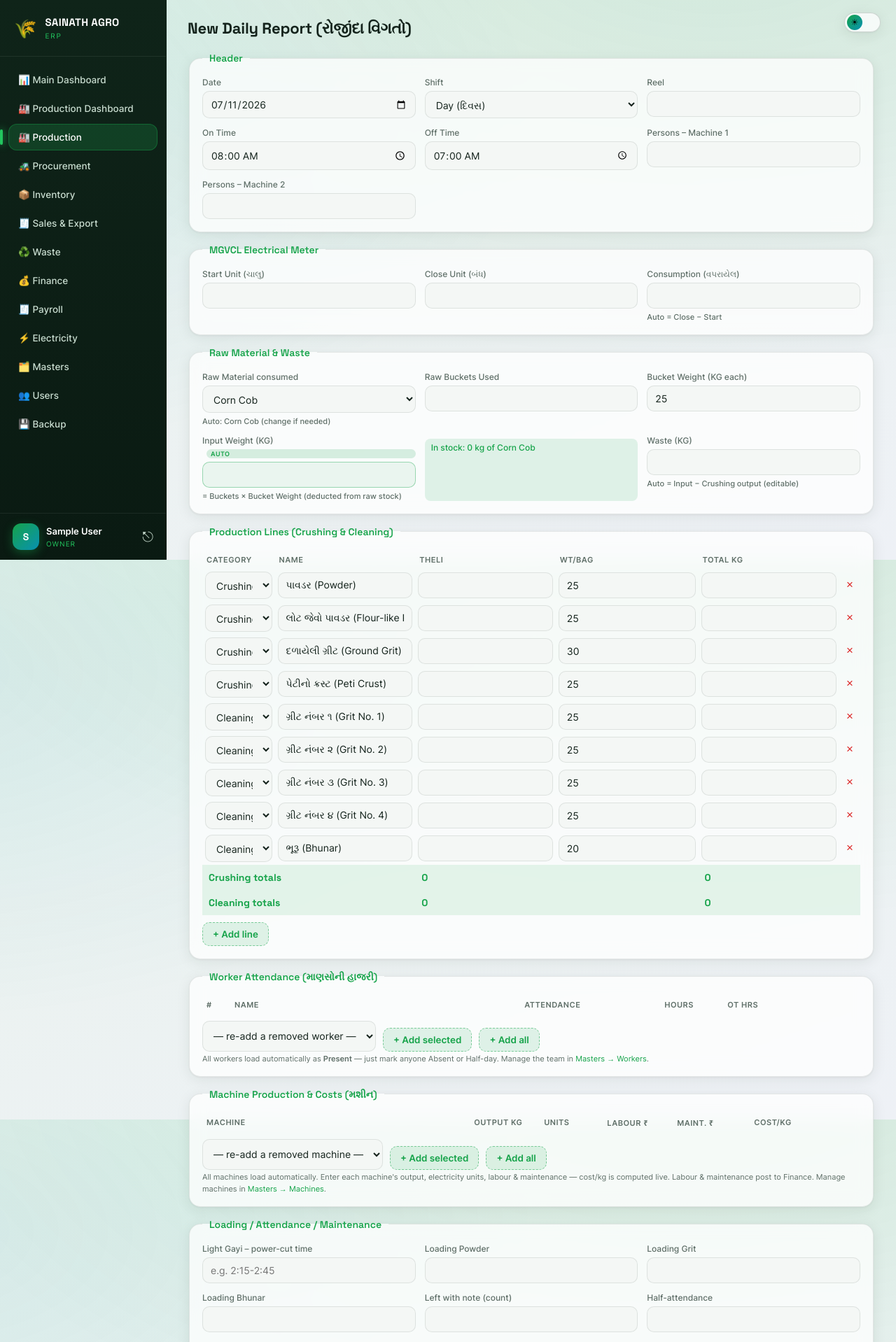
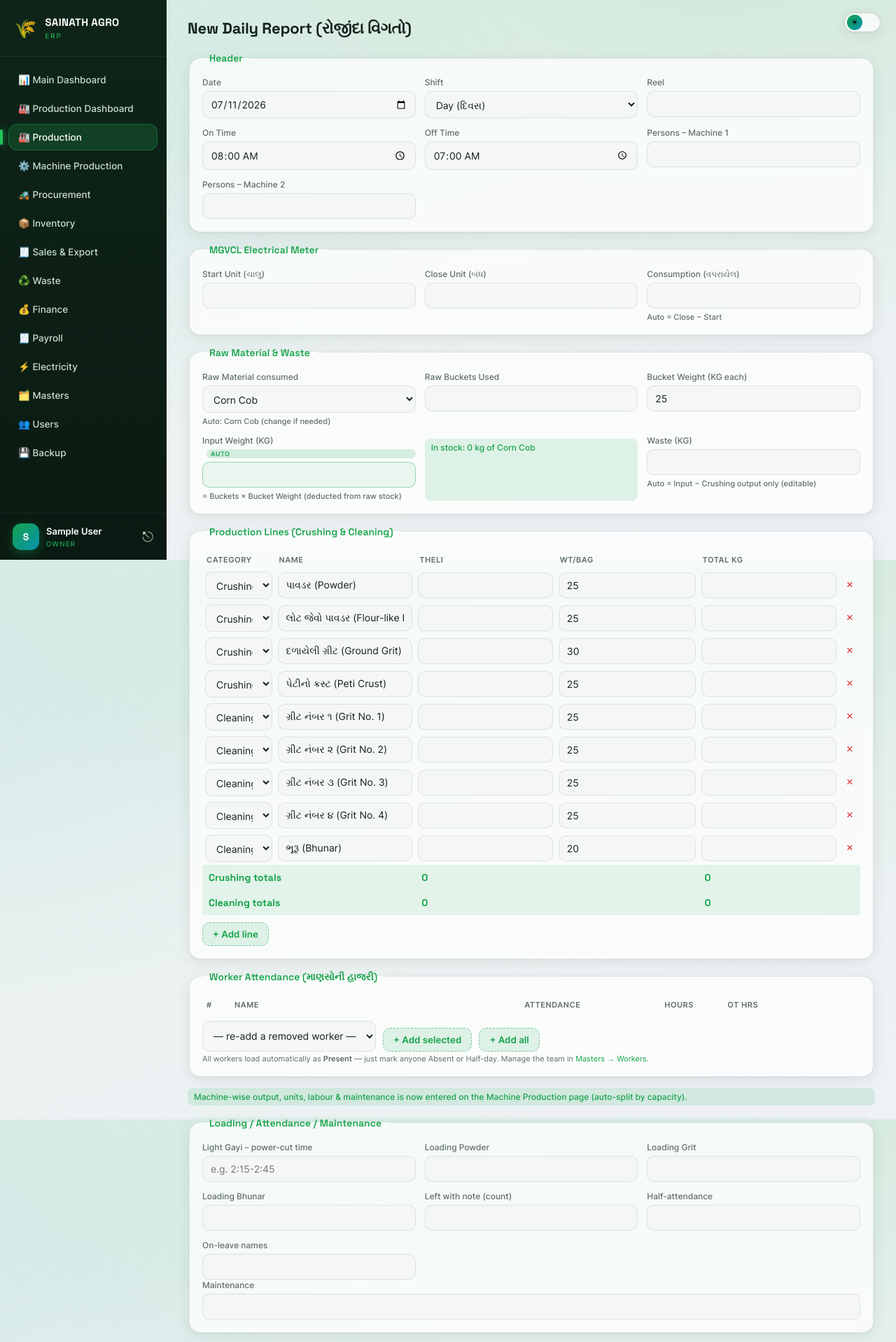
Before and after one commit to M1212-ofc/sainathagroerp, a Flask app: page /production/entry in a window 1280 px wide. Shown: the top 1918 px of the page at 70% size. Run offline with Flask 3, Linux system fonts and the light colour scheme; the visitor is signed in with stand-in values (Sample User, id 1); data comes from the database, SQL or seed files in the repository; data that the repository does not hold is empty.

```diff
--- a/app.py
+++ b/app.py
@@ -594,7 +594,6 @@ def production_entry():
             db.execute("DELETE FROM production_lines WHERE report_id=?", (rid,))
             db.execute("DELETE FROM workers WHERE report_id=?", (rid,))
             logic.clear_source(db, "inventory_moves", "production", rid)
-            logic.clear_source(db, "finance", "machine", rid)
         else:
             cur = db.execute(
                 """INSERT INTO reports (report_date,shift,start_unit,close_unit,consumption,
@@ -654,14 +653,52 @@ def production_entry():
                 (f.get("report_date"), "production", "shift waste", waste_kg,
                  session.get("user_id")),
             )
-        # ---- #6: machine logs (per-machine output/units/labour/maintenance) ----
-        db.execute("DELETE FROM machine_logs WHERE report_id=?", (rid,))
-        m_id = f.getlist("machine_id")
-        m_name = f.getlist("machine_name")
-        m_out = f.getlist("machine_output")
-        m_units = f.getlist("machine_units")
-        m_lab = f.getlist("machine_labour")
-        m_maint = f.getlist("machine_maint")
+        db.commit()
+        flash("Production report saved (stock updated).", "ok")
+        return redirect(url_for("production_list"))
+
+    edit_id = request.args.get("edit")
+    report = None
+    lines = workers = []
+    if edit_id:
+        report = db.execute("SELECT * FROM reports WHERE id=?", (edit_id,)).fetchone()
+        lines = db.execute("SELECT * FROM production_lines WHERE report_id=?", (edit_id,)).fetchall()
+        workers = db.execute("SELECT * FROM workers WHERE report_id=? ORDER BY slno", (edit_id,)).fetchall()
+    lines_json = json.dumps([dict(category=l["category"], name=l["name"], theli=l["theli"],
+                                  theli_weight=l["theli_weight"], total_kg=l["total_kg"]) for l in lines])
+    workers_json = json.dumps([dict(slno=w["slno"], name=w["name"],
+                                    worker_id=(w["worker_id"] if "worker_id" in w.keys() else None),
+                                    attendance=(w["attendance"] if "attendance" in w.keys() else "present"),
+                                    hours=(w["hours"] if "hours" in w.keys() else 0),
+                                    ot_hours=(w["ot_hours"] if "ot_hours" in w.keys() else 0)) for w in workers])
+    materials = db.execute("SELECT * FROM raw_materials WHERE active=1 ORDER BY name").fetchall()
+    master_workers = db.execute("SELECT * FROM worker_master WHERE active=1 OR active IS NULL ORDER BY name").fetchall()
+    master_workers_json = json.dumps([dict(id=w["id"], name=w["name"],
+                                           default_hours=w["default_hours"]) for w in master_workers])
+    return render_template("production_entry.html", report=report,
+                           materials=materials, master_workers=master_workers,
+                           master_workers_json=master_workers_json,
+                           lines_json=lines_json, workers_json=workers_json,
+                           today=date.today().isoformat())
+
+
+@app.route("/production/machines", methods=["GET", "POST"])
+@require("production")
+def machine_production():
+    db = g.db
+    if request.method == "POST":
+        log_date = request.form.get("log_date") or date.today().isoformat()
+        m_id = request.form.getlist("machine_id")
+        m_name = request.form.getlist("machine_name")
+        m_out = request.form.getlist("machine_output")
+        m_units = request.form.getlist("machine_units")
+        m_lab = request.form.getlist("machine_labour")
+        m_maint = request.form.getlist("machine_maint")
+
+        date_key = int(log_date.replace("-", "") or 0)
+        db.execute("DELETE FROM machine_logs WHERE log_date=? AND report_id IS NULL", (log_date,))
+        logic.clear_source(db, "finance", "machine_production", date_key)
+
         for i in range(len(m_id)):
             try:
                 mid = int(m_id[i]) if m_id[i].strip() else None
@@ -673,55 +710,71 @@ def production_entry():
             un = float(m_units[i]) if i < len(m_units) and m_units[i].strip() else 0
             lab = float(m_lab[i]) if i < len(m_lab) and m_lab[i].strip() else 0
             mnt = float(m_maint[i]) if i < len(m_maint) and m_maint[i].strip() else 0
+            name = m_name[i] if i < len(m_name) else ""
             if out or un or lab or mnt:
                 db.execute(
                     """INSERT INTO machine_logs (report_id,log_date,machine_id,machine_name,
-                       output_kg,units,labour_cost,maint_cost) VALUES (?,?,?,?,?,?,?,?)""",
-                    (rid, f.get("report_date"), mid,
-                     m_name[i] if i < len(m_name) else "", out, un, lab, mnt))
-                # post labour + maintenance to finance
+                       output_kg,units,labour_cost,maint_cost) VALUES (NULL,?,?,?,?,?,?,?)""",
+                    (log_date, mid, name, out, un, lab, mnt))
                 if lab > 0:
-                    logic.post_finance(db, f.get("report_date"), "expense", "salary", lab,
-                                       description=f"Machine labour: {m_name[i] if i<len(m_name) else ''}",
-                                       source="machine", ref_id=rid, user_id=session.get("user_id"))
+                    logic.post_finance(db, log_date, "expense", "salary", lab,
+                                       description=f"Machine labour: {name}",
+                                       source="machine_production", ref_id=date_key,
+                                       user_id=session.get("user_id"))
                 if mnt > 0:
-                    logic.post_finance(db, f.get("report_date"), "expense", "maintenance", mnt,
-                                       description=f"Machine maintenance: {m_name[i] if i<len(m_name) else ''}",
-                                       source="machine", ref_id=rid, user_id=session.get("user_id"))
+                    logic.post_finance(db, log_date, "expense", "maintenance", mnt,
+                                       description=f"Machine maintenance: {name}",
+                                       source="machine_production", ref_id=date_key,
+                                       user_id=session.get("user_id"))
         db.commit()
-        flash("Production report saved (stock updated).", "ok")
-        return redirect(url_for("production_list"))
-
-    edit_id = request.args.get("edit")
-    report = None
-    lines = workers = mlogs = []
-    if edit_id:
-        report = db.execute("SELECT * FROM reports WHERE id=?", (edit_id,)).fetchone()
-        lines = db.execute("SELECT * FROM production_lines WHERE report_id=?", (edit_id,)).fetchall()
-        workers = db.execute("SELECT * FROM workers WHERE report_id=? ORDER BY slno", (edit_id,)).fetchall()
-        mlogs = db.execute("SELECT * FROM machine_logs WHERE report_id=?", (edit_id,)).fetchall()
-    lines_json = json.dumps([dict(category=l["category"], name=l["name"], theli=l["theli"],
-                                  theli_weight=l["theli_weight"], total_kg=l["total_kg"]) for l in lines])
-    workers_json = json.dumps([dict(slno=w["slno"], name=w["name"],
-                                    worker_id=(w["worker_id"] if "worker_id" in w.keys() else None),
-                                    attendance=(w["attendance"] if "attendance" in w.keys() else "present"),
-                                    hours=(w["hours"] if "hours" in w.keys() else 0),
-                                    ot_hours=(w["ot_hours"] if "ot_hours" in w.keys() else 0)) for w in workers])
-    materials = db.execute("SELECT * FROM raw_materials WHERE active=1 ORDER BY name").fetchall()
-    master_workers = db.execute("SELECT * FROM worker_master WHERE active=1 OR active IS NULL ORDER BY name").fetchall()
-    master_workers_json = json.dumps([dict(id=w["id"], name=w["name"],
-                                           default_hours=w["default_hours"]) for w in master_workers])
-    master_machines = db.execute("SELECT * FROM machine_master WHERE active=1 OR active IS NULL ORDER BY name").fetchall()
-    machines_json = json.dumps([dict(id=m["id"], name=m["name"], capacity_kg=m["capacity_kg"]) for m in master_machines])
-    mlogs_json = json.dumps([dict(machine_id=x["machine_id"], machine_name=x["machine_name"],
-                                  output_kg=x["output_kg"], units=x["units"],
-                                  labour_cost=x["labour_cost"], maint_cost=x["maint_cost"]) for x in mlogs])
-    return render_template("production_entry.html", report=report,
-                           materials=materials, master_workers=master_workers,
-                           master_workers_json=master_workers_json,
-                           machines_json=machines_json, mlogs_json=mlogs_json,
-                           lines_json=lines_json, workers_json=workers_json,
-                           today=date.today().isoformat())
+        flash("Machine production saved.", "ok")
+        return redirect(url_for("machine_production", date=log_date))
+
+    sel_date = request.args.get("date") or date.today().isoformat()
+    machines = db.execute(
+        "SELECT * FROM machine_master WHERE active=1 OR active IS NULL ORDER BY name"
+    ).fetchall()
+    total_capacity = sum((m["capacity_kg"] or 0) for m in machines)
+
+    existing = db.execute(
+        "SELECT * FROM machine_logs WHERE log_date=? AND report_id IS NULL", (sel_date,)
+    ).fetchall()
+    existing_map = {x["machine_id"]: x for x in existing}
+
+    # Suggested total output = that date's crushing+cleaning production (from daily reports), if any
+    suggested_row = db.execute(
+        "SELECT COALESCE(SUM(crushing_total_kg+cleaning_total_kg),0) s FROM reports WHERE report_date=?",
+        (sel_date,),
+    ).fetchone()
+    suggested_output = round(suggested_row["s"] or 0, 2)
+    existing_total = round(sum((x["output_kg"] or 0) for x in existing), 2)
+    total_output = existing_total if existing else suggested_output
+
+    machines_data = []
+    for m in machines:
+        ex = existing_map.get(m["id"])
+        machines_data.append(dict(
+            id=m["id"], name=m["name"], capacity_kg=m["capacity_kg"] or 0,
+            output_kg=(ex["output_kg"] if ex else None),
+            units=(ex["units"] if ex else None),
+            labour_cost=(ex["labour_cost"] if ex else None),
+            maint_cost=(ex["maint_cost"] if ex else None),
+        ))
+    machines_json = json.dumps(machines_data)
+
+    history = db.execute(
+        """SELECT log_date, COUNT(DISTINCT machine_id) n_machines,
+                  SUM(output_kg) out_kg, SUM(units) units,
+                  SUM(labour_cost) lab, SUM(maint_cost) maint
+           FROM machine_logs WHERE report_id IS NULL
+           GROUP BY log_date ORDER BY log_date DESC LIMIT 30"""
+    ).fetchall()
+
+    return render_template(
+        "machine_production.html", sel_date=sel_date, machines_json=machines_json,
+        total_capacity=total_capacity, suggested_output=suggested_output,
+        total_output=total_output, history=history, today=date.today().isoformat(),
+    )
 
 
 @app.route("/production/delete/<int:rid>", methods=["POST"])
--- a/static/entry.js
+++ b/static/entry.js
@@ -25,7 +25,7 @@ function recalcTotals(){let ct=0,ck=0,lt=0,lk=0;
     if(cat==="crushing"){ct+=th;ck+=tot;}else{lt+=th;lk+=tot;}});
   ctTheli.textContent=+ct.toFixed(2);ctKg.textContent=+ck.toFixed(2);
   clTheli.textContent=+lt.toFixed(2);clKg.textContent=+lk.toFixed(2);
-  window._crushingKg=ck;              // expose crushing output for waste calc
+  window._crushingKg=ck;              // expose crushing output for waste calc (cleaning is separate, excluded)
   recalcWaste();}
 
 function addRow(line={}){const tr=document.createElement("tr");
@@ -101,50 +101,6 @@ if(typeof existingWorkers!=="undefined"&&existingWorkers.length){
 }
 rebuildAddSelect();
 
-// ---- Machines (per-machine output/units/labour/maintenance) ----
-const mbody=document.getElementById("machinesBody");
-const mAddSelect=document.getElementById("addMachineSelect");
-const MM=(typeof masterMachines!=="undefined")?masterMachines:[];
-function rebuildMachineSelect(){
-  if(!mAddSelect)return;
-  const used=new Set([...mbody.querySelectorAll('input[name=machine_id]')].map(i=>i.value));
-  mAddSelect.innerHTML='<option value="">— re-add a removed machine —</option>'+
-    MM.filter(m=>!used.has(String(m.id))).map(m=>`<option value="${m.id}">${m.name}</option>`).join("");
-}
-function addMachineRow(m){
-  if(!mbody)return;
-  const tr=document.createElement("tr");
-  tr.innerHTML=`<td><input type="text" name="machine_name" value="${(m.name||m.machine_name||'').replace(/"/g,'&quot;')}" readonly style="background:transparent;border:none">
-      <input type="hidden" name="machine_id" value="${m.id||m.machine_id||''}"></td>
-    <td><input type="number" step="any" name="machine_output" value="${m.output_kg||''}" style="width:90px"></td>
-    <td><input type="number" step="any" name="machine_units" value="${m.units||''}" style="width:80px"></td>
-    <td><input type="number" step="any" name="machine_labour" value="${m.labour_cost||''}" style="width:90px"></td>
-    <td><input type="number" step="any" name="machine_maint" value="${m.maint_cost||''}" style="width:100px"></td>
-    <td><span class="mc-cpk" style="font-weight:600;color:var(--primary)">—</span></td>
-    <td><button type="button" class="row-del">×</button></td>`;
-  mbody.appendChild(tr);
-  const out=tr.querySelector('input[name=machine_output]'),lab=tr.querySelector('input[name=machine_labour]'),
-        mnt=tr.querySelector('input[name=machine_maint]'),cpk=tr.querySelector('.mc-cpk');
-  function calcCpk(){const o=parseFloat(out.value)||0,l=parseFloat(lab.value)||0,mm=parseFloat(mnt.value)||0;
-    cpk.textContent=o>0?('₹'+((l+mm)/o).toFixed(2)):'—';}
-  [out,lab,mnt].forEach(el=>el.addEventListener("input",calcCpk));calcCpk();
-  tr.querySelector(".row-del").addEventListener("click",()=>{tr.remove();rebuildMachineSelect();});
-  rebuildMachineSelect();
-}
-if(mbody){
-  if(document.getElementById("addMachineBtn"))
-    document.getElementById("addMachineBtn").addEventListener("click",()=>{
-      const id=mAddSelect.value;if(!id)return;const m=MM.find(x=>String(x.id)===id);if(m)addMachineRow(m);});
-  if(document.getElementById("addAllMachines"))
-    document.getElementById("addAllMachines").addEventListener("click",()=>{
-      const used=new Set([...mbody.querySelectorAll('input[name=machine_id]')].map(i=>i.value));
-      MM.filter(m=>!used.has(String(m.id))).forEach(addMachineRow);});
-  // initial: existing logs (edit) or auto-load all machines
-  if(typeof existingMachines!=="undefined"&&existingMachines.length){existingMachines.forEach(addMachineRow);}
-  else{MM.forEach(m=>addMachineRow(m));}
-  rebuildMachineSelect();
-}
-
 // ---- Meter auto-derive ----
 const su=document.getElementById("startUnit"),cu=document.getElementById("closeUnit"),cons=document.getElementById("consumption");
 function dc(){const s=parseFloat(su.value),c=parseFloat(cu.value);if(!isNaN(s)&&!isNaN(c)&&c>=s&&!cons.dataset.touched){cons.value=+(c-s).toFixed(2);cons.classList.add("auto-field");}}
--- a/templates/base.html
+++ b/templates/base.html
@@ -24,6 +24,7 @@
       {% if can_access('dash_main', False) %}<a href="{{ url_for('dashboard_main') }}" class="{{ 'active' if request.endpoint=='dashboard_main' }}">📊 Main Dashboard</a>{% endif %}
       {% if can_access('dash_production', False) %}<a href="{{ url_for('dashboard_production') }}" class="{{ 'active' if request.endpoint=='dashboard_production' }}">🏭 Production Dashboard</a>{% endif %}
       {% if can_access('production', False) %}<a href="{{ url_for('production_list') }}" class="{{ 'active' if 'production' in request.endpoint }}">🏭 Production</a>{% endif %}
+      {% if can_access('production', False) %}<a href="{{ url_for('machine_production') }}" class="{{ 'active' if request.endpoint=='machine_production' }}">⚙️ Machine Production</a>{% endif %}
       {% if can_access('procurement', False) %}<a href="{{ url_for('procurement_list') }}" class="{{ 'active' if 'procurement' in request.endpoint }}">🚜 Procurement</a>{% endif %}
       {% if can_access('inventory', False) %}<a href="{{ url_for('inventory') }}" class="{{ 'active' if 'inventory' in request.endpoint }}">📦 Inventory</a>{% endif %}
       {% if can_access('sales', False) %}<a href="{{ url_for('sales_list') }}" class="{{ 'active' if 'sales' in request.endpoint }}">🧾 Sales &amp; Export</a>{% endif %}
--- a/templates/production_entry.html
+++ b/templates/production_entry.html
@@ -35,7 +35,7 @@
       <label>Input Weight (KG) <span class="auto-badge">auto</span><input type="number" step="any" id="inputWeight" class="auto-field" readonly><small>= Buckets × Bucket Weight (deducted from raw stock)</small></label>
       <div class="stock-hint" id="rawStockHint"></div>
       <div id="yieldHint" class="yield-hint"></div>
-      <label>Waste (KG) <input type="number" step="any" name="waste_kg" id="wasteKg" value="{{ report.waste_kg if report else '' }}"><small>Auto = Input − Crushing output (editable)</small></label>
+      <label>Waste (KG) <input type="number" step="any" name="waste_kg" id="wasteKg" value="{{ report.waste_kg if report else '' }}"><small>Auto = Input − Crushing output only (editable)</small></label>
     </div>
   </fieldset>
   <fieldset><legend>Production Lines (Crushing &amp; Cleaning)</legend>
@@ -59,15 +59,8 @@
     <small style="margin-top:6px">All workers load automatically as <b>Present</b> — just mark anyone Absent or Half-day. Manage the team in <a href="{{ url_for('masters', tab='workers') }}">Masters → Workers</a>.</small>
   </fieldset>
 
-  <fieldset><legend>Machine Production &amp; Costs (મશીન)</legend>
-    <table class="lines-table"><thead><tr><th>Machine</th><th style="width:100px">Output kg</th><th style="width:90px">Units</th><th style="width:100px">Labour ₹</th><th style="width:110px">Maint. ₹</th><th style="width:90px">Cost/kg</th><th></th></tr></thead><tbody id="machinesBody"></tbody></table>
-    <div style="display:flex;gap:10px;margin-top:10px;flex-wrap:wrap">
-      <select id="addMachineSelect"><option value="">— re-add a removed machine —</option></select>
-      <button type="button" class="btn-add" id="addMachineBtn">+ Add selected</button>
-      <button type="button" class="btn-add" id="addAllMachines">+ Add all</button>
-    </div>
-    <small style="margin-top:6px">All machines load automatically. Enter each machine's output, electricity units, labour &amp; maintenance — cost/kg is computed live. Labour &amp; maintenance post to Finance. Manage machines in <a href="{{ url_for('masters', tab='machines') }}">Masters → Machines</a>.</small>
-  </fieldset>
+  <div class="stock-hint ok" style="margin-bottom:16px">Machine-wise output, units, labour &amp; maintenance is now entered on the <a href="{{ url_for('machine_production') }}">Machine Production</a> page (auto-split by capacity).</div>
+
   <fieldset><legend>Loading / Attendance / Maintenance</legend>
     <div class="grid3">
       <label>Light Gayi – power-cut time<input type="text" name="light_gayi_time" value="{{ report.light_gayi_time if report else '' }}" placeholder="e.g. 2:15-2:45"></label>
@@ -89,6 +82,6 @@
   </fieldset>
   <div class="form-actions"><button class="btn-primary">Save Report</button><a href="{{ url_for('production_list') }}" class="btn-cancel">Cancel</a></div>
 </form>
-<script>const existingLines={{ lines_json|safe }};const existingWorkers={{ workers_json|safe }};const masterWorkers={{ master_workers_json|safe }};const masterMachines={{ machines_json|safe }};const existingMachines={{ mlogs_json|safe }};</script>
+<script>const existingLines={{ lines_json|safe }};const existingWorkers={{ workers_json|safe }};const masterWorkers={{ master_workers_json|safe }};</script>
 <script src="{{ url_for('static', filename='entry.js') }}?v={{ ASSET_VER }}"></script>
 {% endblock %}
```
Also changed, not shown: templates/machine_production.html (added, +118 -0 lines).
